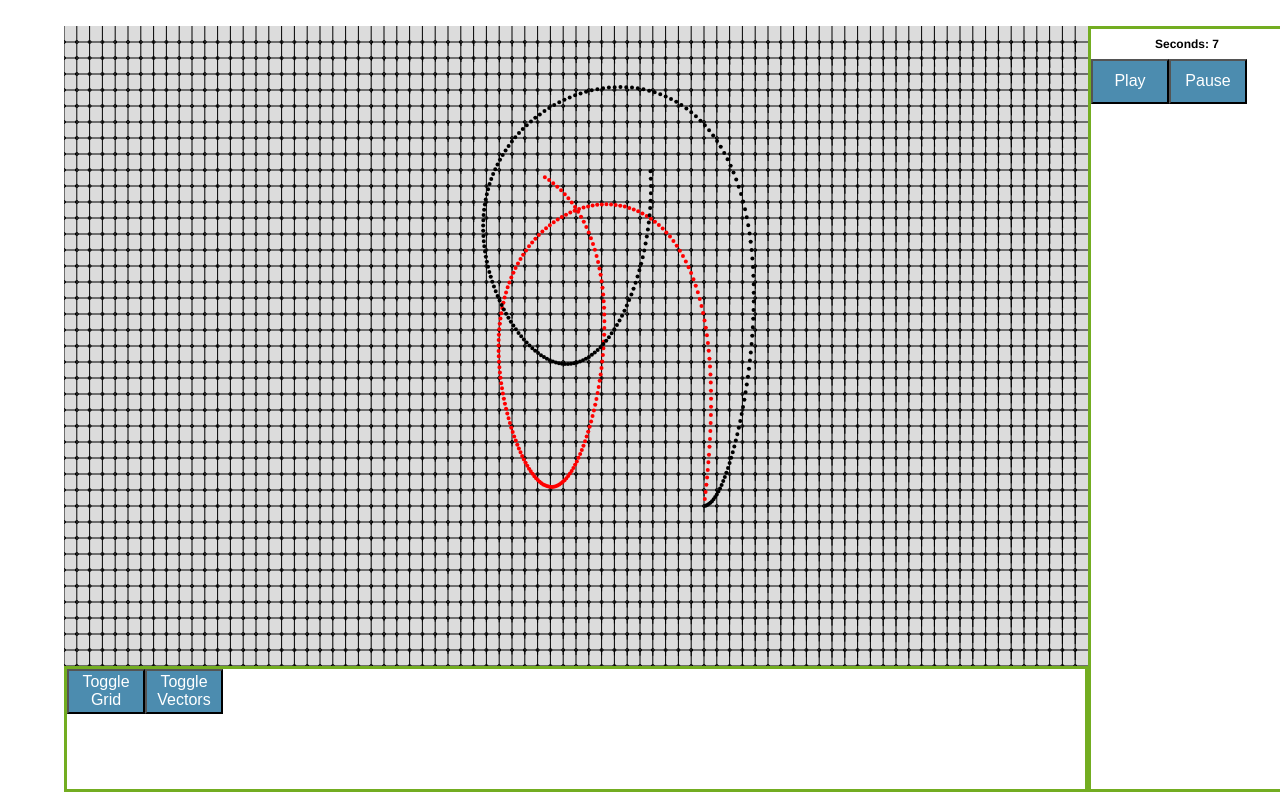
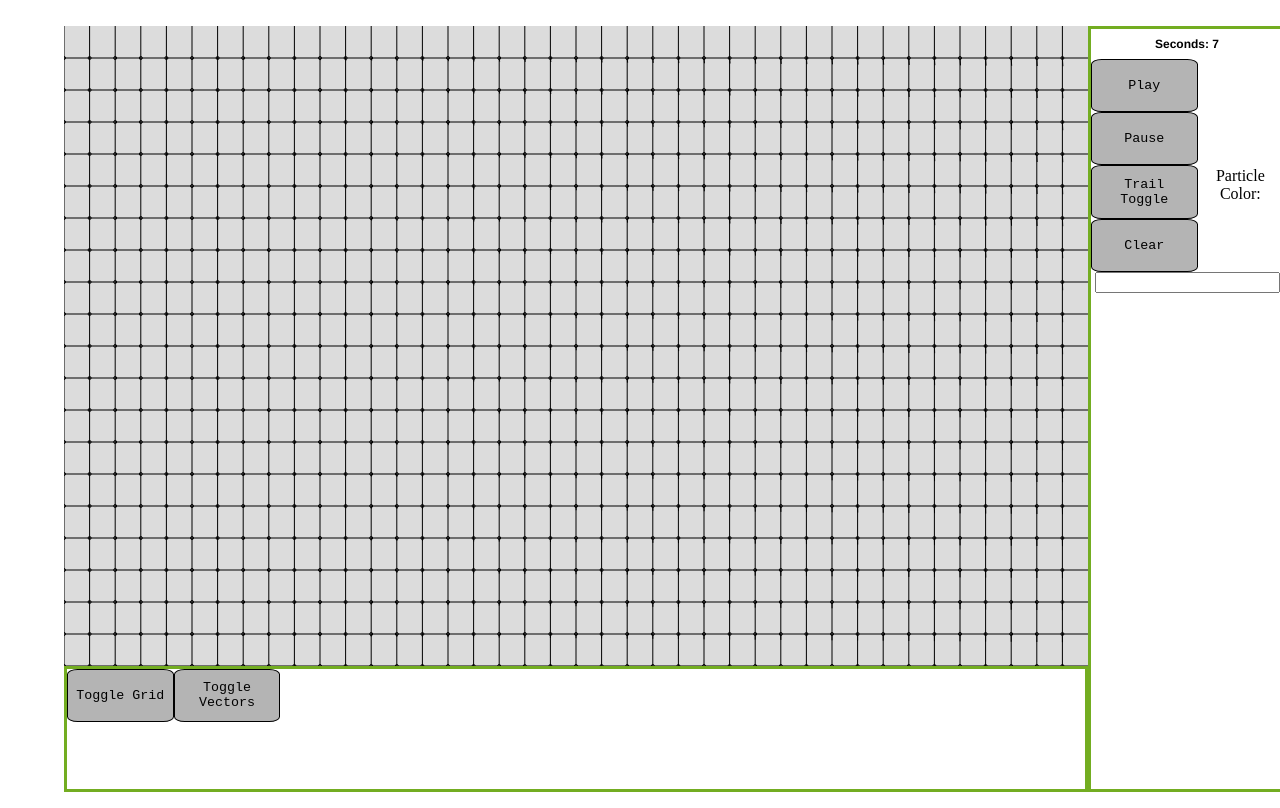
Before and after one commit to AyanaAlemayehu/FluidJS2D, a website: page public/demo/index.html in a window 1280 px wide. Both pictures are taken after a click on the button "Play". Drawn offline with Linux system fonts and the light colour scheme.

Commit message:
added UI components, made left clicks spawn particles, pushed to finished version 1

```diff
--- a/public/calc/particles.js
+++ b/public/calc/particles.js
@@ -20,6 +20,13 @@ class Particle{
         FInterface.ctxParticle.fill();
     }
     increment(){
+        if (!this.trail){
+            //this.FInterface.ctxParticle.clearRect(x - this.radius, y - this.radius, x + 2*this.radius, y + 2*this.radius);
+            this.FInterface.ctxParticle.beginPath();
+            this.FInterface.ctxParticle.clearRect(this.x*this.FInterface.xStep - 1 - this.radius, this.y*this.FInterface.yStep - 1 - this.radius, 3*this.radius, 3*this.radius);//the -1 gets rid of floating point errors
+            // this.FInterface.ctxParticle.fill();
+            //this.FInterface.ctxParticle.clearRect(0, 0, this.FInterface.canvas.width, this.FInterface.canvas.height);
+        }
         if (!this.pauser.pause){
             var x = this.x;
             var y = this.y;
@@ -30,10 +37,11 @@ class Particle{
         }else if (this.pauser.pause){
             this.tAdded = this.t;
             this.startT = new Date().getTime();
+            this.drawPart();
         }
     }
     runInterval(){
-        window.setInterval(this.increment.bind(this), this.deltaT);
+        return window.setInterval(this.increment.bind(this), this.deltaT);
     }
 
 }
--- a/public/demo/entry.js
+++ b/public/demo/entry.js
@@ -2,12 +2,14 @@
 //THIS IS THE BIGGEST PLACE WHERE I WOULD HAVE HARDCODED STUFF
 import {FInterface} from "../visual/interface.js";
 import {Particle} from "../calc/particles.js";
-var col = 80;
-var row = 40;
+var col = 40;
+var row = 20;
 var scaleFromParent = .8;
 var maxVectorLength = 15;
 var isPaused = {pause: false}; //EVERY INTERVAL FUNCTION WILL TAKE THIS AS INPUT SO I CAN CONTROL IT. IT IS A OBJECT SO I PASS A REFERNCE TO FUNCTIONS NOT A VALUE
-
+var isTrail = {trail: false};
+var instances = [];
+var numInstances = 0;
 function xEquation(X, Y, T){
     var V_0 = 1;
     var h = col;
@@ -21,7 +23,7 @@ temp.gridGen();
 temp.gridPoints();
 document.getElementById("gridToggleBtn").addEventListener("click", temp.gridToggle.bind(temp));
 document.getElementById("vectorToggleBtn").addEventListener("click", temp.vectorToggle.bind(temp));
-document.getElementById("play").addEventListener("click", function(e) {
+document.getElementById("play").addEventListener("click", function(e) {//TOOK THIS CODE FROM ONLINE EVEN THO IT WAS SIMPLE: https://stackoverflow.com/questions/21277900/how-can-i-pause-setinterval-functions
     e.preventDefault();
     isPaused.pause = false;
   });
@@ -29,18 +31,45 @@ document.getElementById("pause").addEventListener("click", function(e) {
     e.preventDefault();
     isPaused.pause = true;
   });
+document.getElementById("trail").addEventListener("click", function(e) {
+    e.preventDefault();
+    isTrail.trail = !isTrail.trail;
+    this.style.backgroundColor = (this.style.backgroundColor == "green") ? "rgb(180, 180, 180)" : "green";
+  });
+document.getElementById("clear").addEventListener("click", function(e) {
+    e.preventDefault();
+    instances.forEach(function(i){
+      window.clearInterval(i[0]);
+      i[1].ctxParticle.clearRect(0, 0, i[1].canvas.width, i[1].canvas.height);
+
+    });
+  });
 window.setInterval(function() {
     if(!isPaused.pause) {
       window.document.getElementById("timeOutput").innerHTML = "Seconds: " + parseInt(temp.t);
     }
   }, 100);
 
+  //THIS PROBABLY WILL CAUSE A BUG
+  document.addEventListener('mousedown', function (event) { //TAKEN FROM HERE https://stackoverflow.com/questions/880512/prevent-text-selection-after-double-click
+    if (event.detail > 1) {
+      event.preventDefault();
+      // of course, you still do not know what you prevent here...
+      // You could also check event.ctrlKey/event.shiftKey/event.altKey
+      // to not prevent something useful.
+    }
+  }, false);
+
 temp.initVectors(xEquation, yEquation);
 temp.drawVectors(maxVectorLength);
 temp.initPartField();
+document.getElementById("particleOverlay").addEventListener("click", function(e){
+  var xMarg = window.getComputedStyle(this).marginLeft.substring(0,window.getComputedStyle(this).marginLeft.length - 2);
+  var yMarg = window.getComputedStyle(this).marginTop.substring(0,window.getComputedStyle(this).marginTop.length - 2);
+  var xCoord = parseInt(Math.round((e.clientX - xMarg)/temp.xStep));
+  var yCoord = parseInt(Math.round((e.clientY - yMarg)/temp.yStep));
+  var particle = new Particle(xCoord, row - yCoord, temp, 40, 2, isPaused, temp.t*1000, isTrail.trail, document.getElementById("Color").value ? document.getElementById("Color").value : "black");
+  instances[numInstances] = [particle.runInterval(), temp];
+  numInstances++;
+});
 temp.runVFInterval(window);
-var test = new Particle(50, 10, temp, 40, 2, isPaused);
-var test2 = new Particle(50, 10, temp, 40, 2, isPaused, 1000, false, "red");
-test.runInterval();
-test2.runInterval();
-//initialize all dVectors, connect them to each array for each point, and draw the vectors
--- a/public/demo/index.html
+++ b/public/demo/index.html
@@ -35,6 +35,15 @@
                 <h1 id="timeOutput">Seconds: 0</h1>
                 <button class="play button" id="play">Play</button>
                 <button class="pause button" id="pause">Pause</button>
+                <button class="trail button" id="trail">Trail Toggle</button>
+                <button class="button" id="clear">Clear</button>
+                <br>
+                <br>
+                <br>
+                <br>
+                <br>
+                <br>
+                <span style="color:black">Particle Color:<input type="text" id="Color"></span>
             </center>
             </div>
         </div>
--- a/public/visual/styles.css
+++ b/public/visual/styles.css
@@ -89,17 +89,23 @@ h1 {
     color:black;
 }
 .button{
+
+    font-family: monospace, sans-serif;
+    height: 4em;
+    width: 8em;
+    background-color: rgb(180, 180, 180);
+    border-radius: 10%;
+    border: 1px solid black;
     position:relative;
     float:left;
-    width: 78px;
+    /* width: 78px;
     height: 45px;
     font-size: 16px;
     padding-left: 0px;
     padding-right: 0px;
-    background-color: #4c8caf;
     color: white;
     text-decoration: none;
-    padding: 2px;
+    padding: 2px; */
 }
 .mouseHide{
     visibility: hidden;
```
